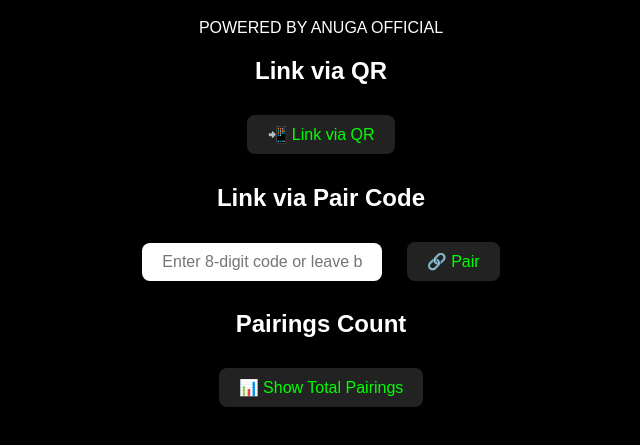
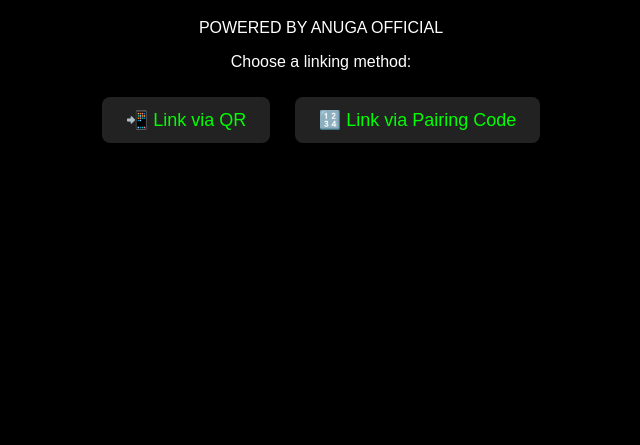
Before and after one commit to cyberxdevsofficial/MINI, a website: page public/index.html in a window 1280 px wide. Shown: the part 119-564 px from the top of the page, without its empty margins (319-959 px from the left). Drawn offline with Linux system fonts and the light colour scheme.

Commit message:
Update index.html

```diff
--- a/public/index.html
+++ b/public/index.html
@@ -1,31 +1,21 @@
 <!DOCTYPE html>
 <html lang="en">
 <head>
-<meta charset="UTF-8">
+  <meta charset="UTF-8" />
   <title>ANUWH MD - WhatsApp Bot Linking</title>
   <style>
-body { font-family: Arial; background: #000; color: #fff; text-align: center; padding: 50px; }
+    body { font-family: Arial, sans-serif; background: #000; color: #fff; text-align: center; padding: 50px; }
     h1 { color: #0f0; }
-button, input { padding: 10px 20px; font-size: 16px; margin: 10px; border-radius: 8px; border: none; }
-button { cursor: pointer; background: #222; color: #0f0; }
+    button { padding: 12px 24px; font-size: 18px; margin: 10px; border: none; border-radius: 8px; cursor: pointer; background: #222; color: #0f0; }
     button:hover { background: #0f0; color: #000; }
-input { width: 200px; }
   </style>
 </head>
 <body>
   <h1>ANUWH MD Bot</h1>
   <p>POWERED BY ANUGA OFFICIAL</p>
+  <p>Choose a linking method:</p>
 
-<h2>Link via QR</h2>
   <a href="/qr"><button>📲 Link via QR</button></a>
-
-<h2>Link via Pair Code</h2>
-<form method="POST" action="/pair">
-  <input type="text" name="pairCode" placeholder="Enter 8-digit code or leave blank">
-  <button type="submit">🔗 Pair</button>
-</form>
-
-<h2>Pairings Count</h2>
-<a href="/pairings"><button>📊 Show Total Pairings</button></a>
+  <a href="/pair"><button>🔢 Link via Pairing Code</button></a>
 </body>
 </html>
```
Lines whose indentation alone changed are shown as unchanged.
